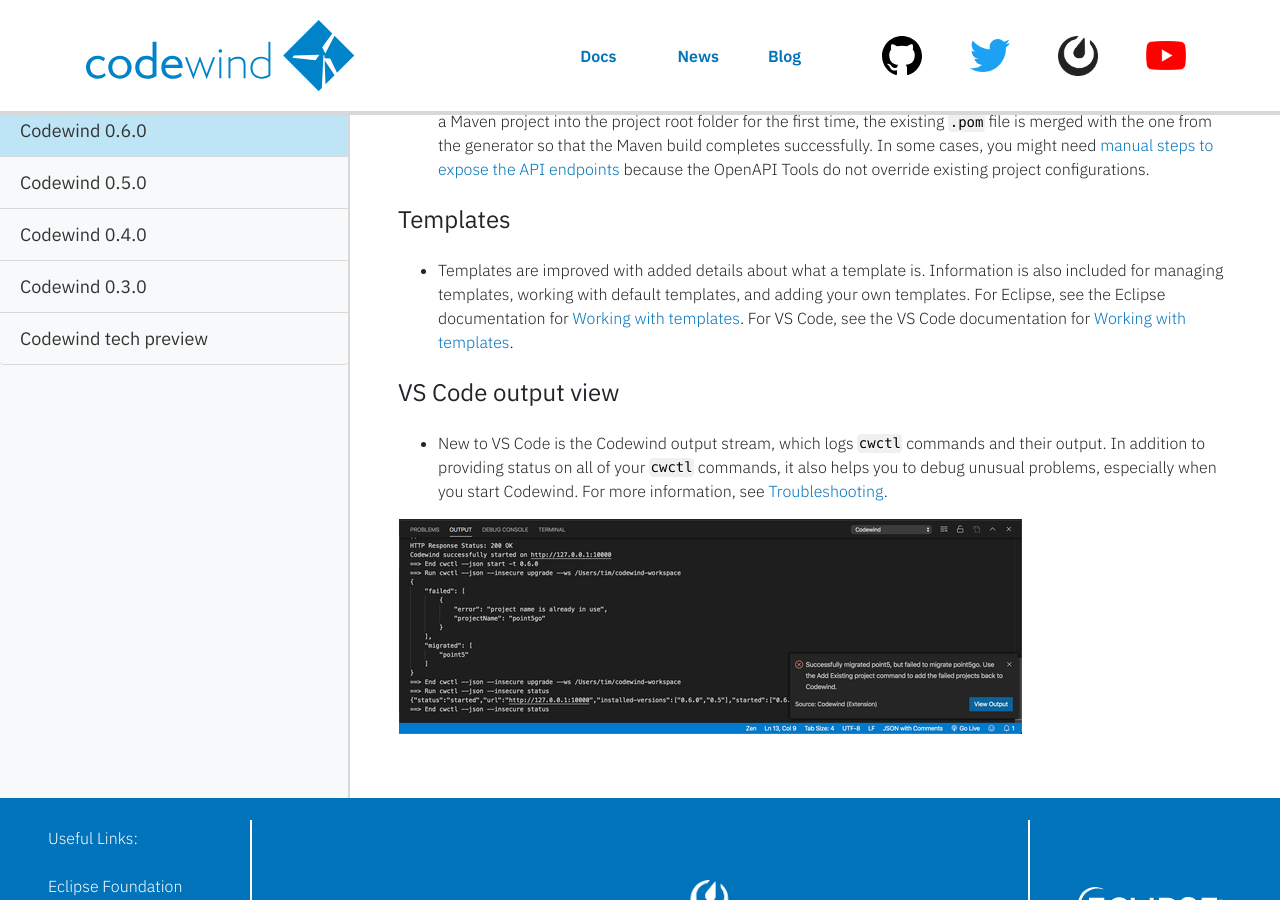
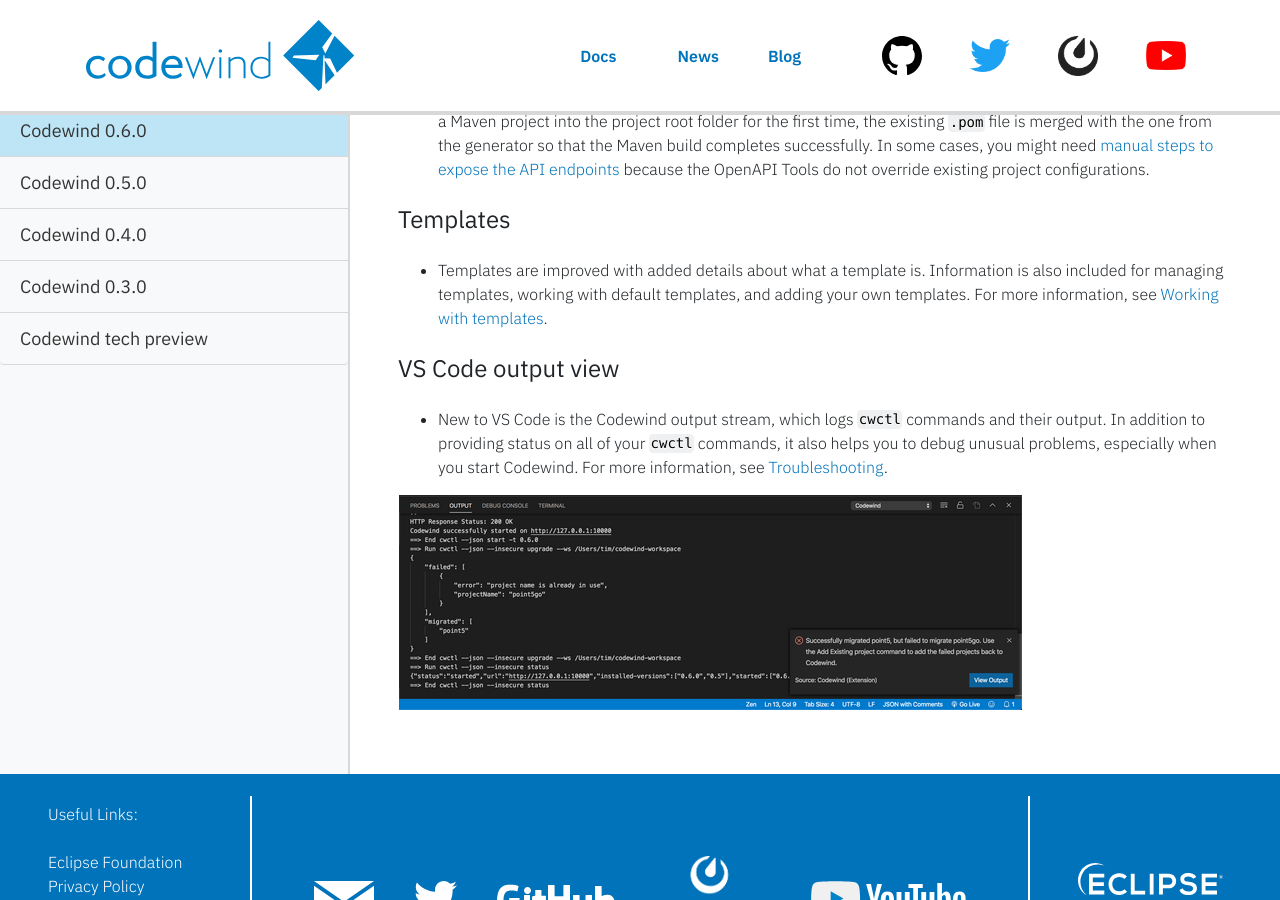
Before and after one commit to eclipse-archived/codewind-docs, a Jekyll site: the page built from docs/_news/news06.md, in a window 1280 px wide and 900 px high, scrolled down 1138 px. Built offline with Jekyll 4.4.1, drawn with Linux system fonts in a browser that asks for light colours; nearby versions of some CDN libraries.

Commit message:
Fixing templates links
Signed-off-by: Sarah Ishida <sishida@us.ibm.com>

```diff
--- a/docs/_news/news06.md
+++ b/docs/_news/news06.md
@@ -37,7 +37,7 @@ The information in the **VS Code** section also applies to Eclipse but with thes
 - Codewind 0.6.0 introduces usability improvements for Maven projects after code generation. When you generate a Maven project into the project root folder for the first time, the existing `.pom` file is merged with the one from the generator so that the Maven build completes successfully. In some cases, you might need [manual steps to expose the API endpoints](open-api-tools-for-vscode.html#generating-and-building-client-and-server-stubs-by-using-the-openapi-tools) because the OpenAPI Tools do not override existing project configurations.
 
 #### Templates
-- Templates are improved with added details about what a template is. Information is also included for managing templates, working with default templates, and adding your own templates. For Eclipse, see the Eclipse documentation for [Working with templates](mdteclipseworkingwithtemplates.html). For VS Code, see the VS Code documentation for [Working with templates](mdt-vsc-workingwithtemplates.html).
+- Templates are improved with added details about what a template is. Information is also included for managing templates, working with default templates, and adding your own templates. For more information, see [Working with templates](workingwithtemplates.html).
 
 #### VS Code output view
 - New to VS Code is the Codewind output stream, which logs `cwctl` commands and their output. In addition to providing status on all of your `cwctl` commands, it also helps you to debug unusual problems, especially when you start Codewind. For more information, see [Troubleshooting](mdt-vsc-troubleshooting.html).<br>
```
Also changed, not shown: docs/_documentations/overview.md (+5 -5 lines).
